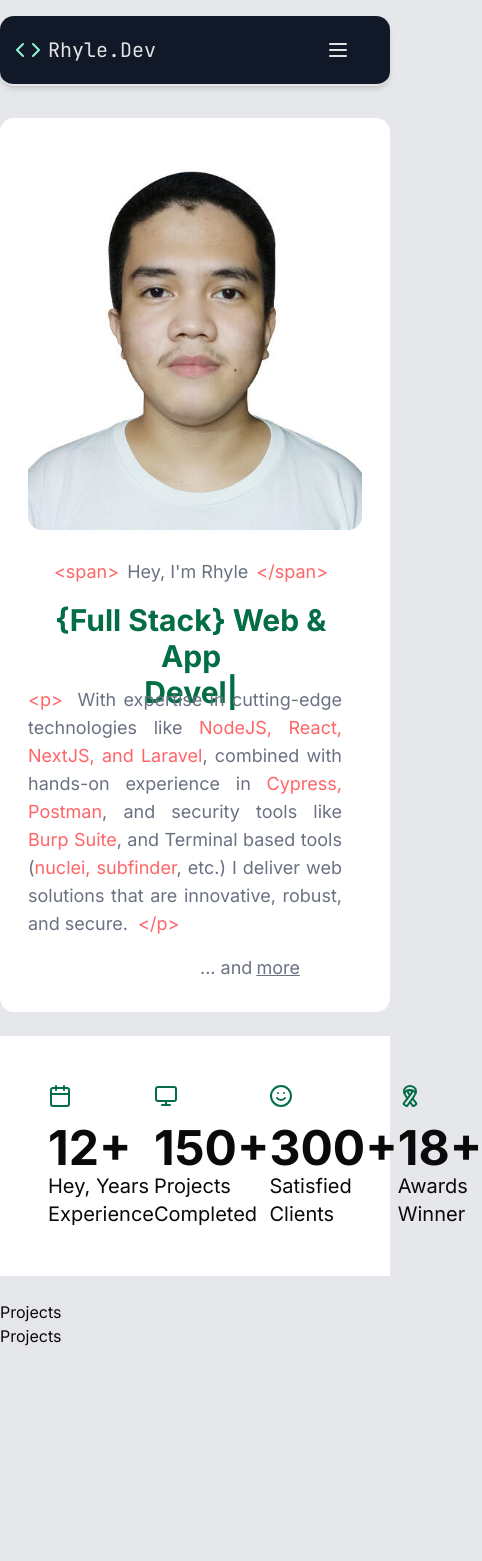
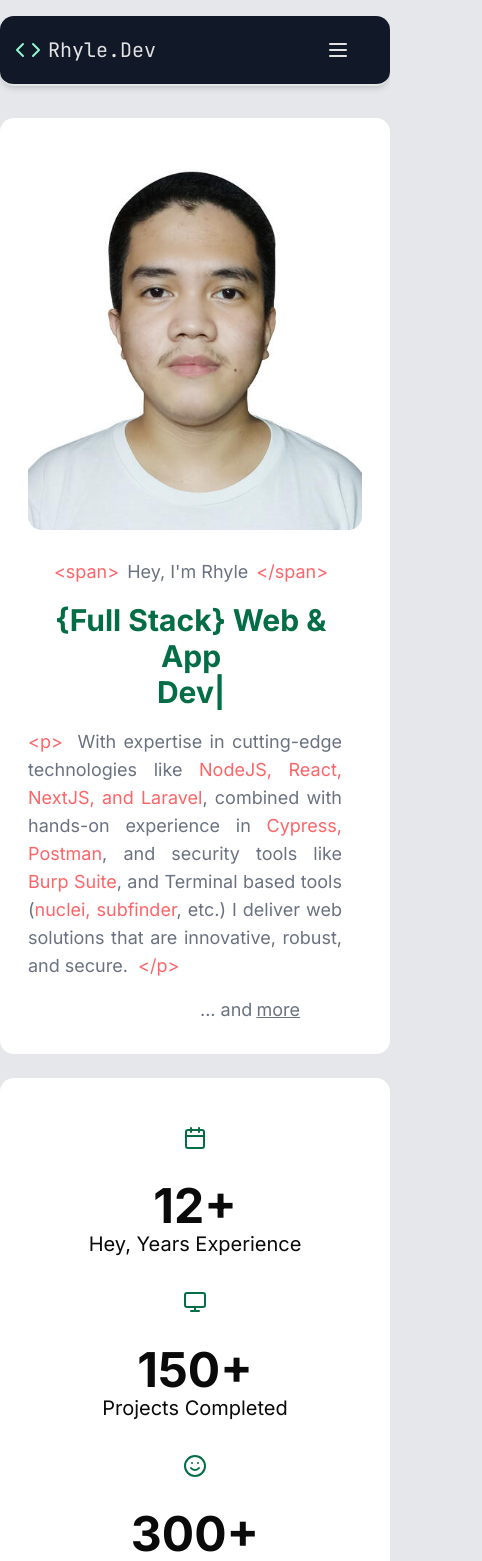
Before and after one commit to TuftyRairu/my_portfolio, a Next.js app: page / in a window 390 px wide. Shown: the top 1561 px of the page, 482 px wide, since content can reach past the window. Before the commit the page ends 1348 px from the top, so only its background shows below. Built offline with nearby package versions, Linux system fonts and the light colour scheme.

Commit message:
modified the responsiveness of the analytics section

```diff
--- a/src/components/Home/BannerSection.tsx
+++ b/src/components/Home/BannerSection.tsx
@@ -25,7 +25,7 @@ export default function BannerSection () {
                     </h1>
                     <ReactTyped
                         strings={typedStrings}
-                        className="text-3xl md:text-4xl lg:text-5xl font-bold text-center lg:text-left text-[#036E46] h-[8vh] lg:h-[17vh]"
+                        className="text-3xl md:text-4xl lg:text-5xl font-bold text-center lg:text-left text-[#036E46] h-[13vh] sm:h-[10vh] lg:h-[17vh]"
                         typeSpeed={80}
                         backSpeed={60}
                         loop
--- a/src/components/Home/WorksAnalyticsSection.tsx
+++ b/src/components/Home/WorksAnalyticsSection.tsx
@@ -4,31 +4,31 @@ import { Calendar, Monitor, Ribbon, Smile } from "lucide-react";
 export default function WorkAnalyticsSection () {
     return (
         <section id="analytics" className="min-y-screen">
-            <div className="flex flex-row justify-between bg-white p-12">
-                <div className="flex flex-col gap-4">
-                    <Calendar color="#036E46" />
-                    <div>
+            <div className="flex flex-col md:flex-row lg:flex-row gap-8 justify-between rounded-xl bg-white p-12">
+                <div className="flex flex-col gap-8 w-full">
+                    <Calendar className="flex self-center" color="#036E46" />
+                    <div className="text-center">
                         <h1 className="font-bold text-5xl">12+</h1>
                         <p className="text-xl">Hey, Years Experience</p>
                     </div>
                 </div>
-                <div className="flex flex-col gap-4">
-                    <Monitor color="#036E46" />
-                    <div>
+                <div className="flex flex-col gap-8 w-full">
+                    <Monitor className="flex self-center" color="#036E46" />
+                    <div className="text-center">
                         <h1 className="font-bold text-5xl">150+</h1>
                         <p className="text-xl">Projects Completed</p>
                     </div>
                 </div>
-                <div className="flex flex-col gap-4">
-                    <Smile color="#036E46" />
-                    <div>
+                <div className="flex flex-col gap-8 w-full">
+                    <Smile className="flex self-center" color="#036E46" />
+                    <div className="text-center">
                         <h1 className="font-bold text-5xl">300+</h1>
                         <p className="text-xl">Satisfied Clients</p>
                     </div>
                 </div>
-                <div className="flex flex-col gap-4">
-                    <Ribbon color="#036E46" />
-                    <div>
+                <div className="flex flex-col gap-8 w-full">
+                    <Ribbon className="flex self-center" color="#036E46" />
+                    <div className="text-center">
                         <h1 className="font-bold text-5xl">18+</h1>
                         <p className="text-xl">Awards Winner</p>
                     </div>
```
